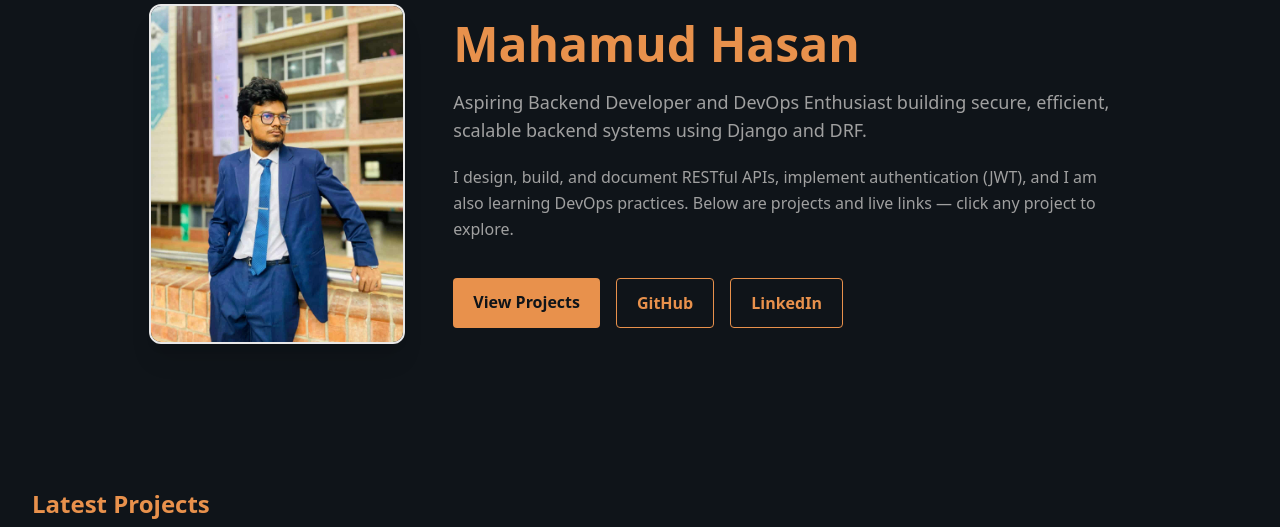
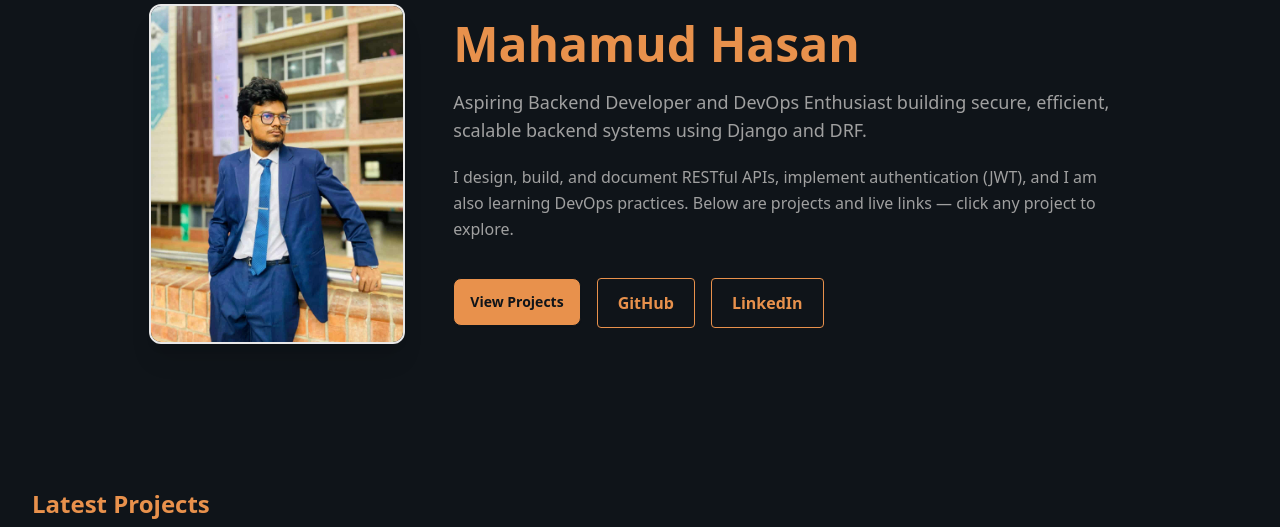
Before and after one commit to Mahmud-Hasan2024/Portfolio-Website, a Django app: page / in a window 1280 px wide. Shown: the part 164-691 px from the top of the page. Run offline with Django 5.2, Linux system fonts and the light colour scheme; data that the repository does not hold is empty; some libraries are stand-ins or nearby versions.

Commit message:
corrected html and css

```diff
--- a/templates/home.html
+++ b/templates/home.html
@@ -35,9 +35,10 @@
     <!-- Buttons -->
     <div class="pt-4 flex flex-wrap gap-4">
       <a href="{% url 'projects' %}"
-         class="px-5 py-3 rounded btn-accent font-semibold">
+        class="btn btn-accent font-semibold">
         View Projects
       </a>
+
 
       <a href="https://github.com/Mahmud-Hasan2024"
          target="_blank"
@@ -97,9 +98,10 @@
             </div>
 
             <a href="{{ project.get_absolute_url }}"
-               class="px-4 py-2 rounded btn-accent text-sm font-semibold">
+              class="btn btn-accent btn-sm font-semibold">
               Details
             </a>
+
           </div>
         </div>
       </article>
```
